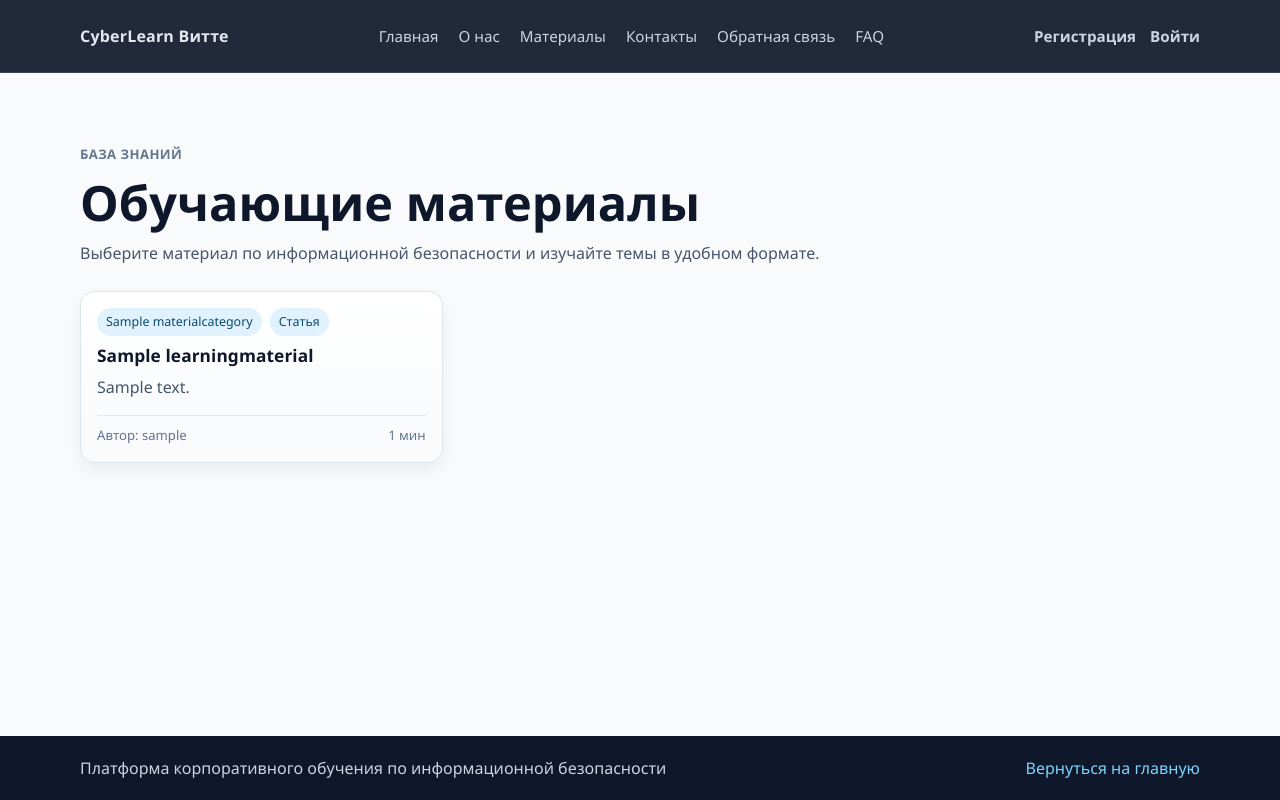
After one commit to corpedu1/corpedu, a Django app: page /materials/ in a window 1280 px wide. The commit adds this page. Run offline with Django 5.2, Linux system fonts and the light colour scheme; tables that the repository leaves empty hold one stand-in row (values such as "Sample post").

Commit message:
Created study materials general page

```diff
--- a/app/urls.py
+++ b/app/urls.py
@@ -24,6 +24,7 @@ urlpatterns = [
     path('contacts/', views.contacts, name='contacts'),
     path('feedback/', views.feedback, name='feedback'),
     path('faq/', views.faq, name='faq'),
+    path('materials/', views.materials, name='materials'),
     path('register/', views.register, name='register'),
     path('login/', views.login, name='login'),
     path('logout/', views.logout, name='logout'),
--- a/app/views.py
+++ b/app/views.py
@@ -10,6 +10,7 @@ from django.contrib.auth.forms import PasswordChangeForm
 from django.shortcuts import redirect, render
 
 from .forms import LoginForm, ProfileForm, RegisterForm
+from .models import LearningMaterial
 
 
 def landing(request):
@@ -45,6 +46,14 @@ def faq(request):
     Отображает страницу «FAQ».
     """
     return render(request, "faq.html")
+
+
+def materials(request):
+    """
+    Отображает страницу списка обучающих материалов.
+    """
+    items = LearningMaterial.objects.filter(is_published=True).select_related("category", "author")
+    return render(request, "materials.html", {"materials": items})
 
 
 def register(request):
--- a/static/css/landing.css
+++ b/static/css/landing.css
@@ -22,6 +22,13 @@ body {
     color: #0f172a;
     background: #f8fafc;
     line-height: 1.5;
+    min-height: 100vh;
+    display: flex;
+    flex-direction: column;
+}
+
+main {
+    flex: 1 0 auto;
 }
 
 h1,
@@ -897,6 +904,72 @@ a {
     margin-top: auto;
 }
 
+.materials-page .section h1 {
+    color: #0f172a;
+    margin-bottom: 10px;
+}
+
+.materials-grid {
+    margin-top: 24px;
+    display: grid;
+    grid-template-columns: repeat(3, minmax(0, 1fr));
+    gap: 16px;
+}
+
+.material-card {
+    border: 1px solid #dbe5ef;
+    border-radius: 14px;
+    background: linear-gradient(180deg, #ffffff 0%, #f8fafc 100%);
+    padding: 16px;
+    box-shadow: 0 8px 18px rgba(15, 23, 42, 0.06);
+}
+
+.material-card__meta {
+    display: flex;
+    gap: 8px;
+    margin-bottom: 10px;
+}
+
+.material-card__meta span {
+    font-size: 0.78rem;
+    color: #0c4a6e;
+    background: #e0f2fe;
+    border-radius: 999px;
+    padding: 5px 9px;
+}
+
+.material-card h3 {
+    font-size: 1.08rem;
+    margin-bottom: 8px;
+    color: #0f172a;
+}
+
+.material-card p {
+    color: #475569;
+    line-height: 1.62;
+    margin: 0;
+}
+
+.material-card__footer {
+    margin-top: 14px;
+    padding-top: 10px;
+    border-top: 1px solid #e2e8f0;
+    display: flex;
+    justify-content: space-between;
+    gap: 12px;
+    font-size: 0.82rem;
+    color: #64748b;
+}
+
+.materials-empty {
+    margin-top: 24px;
+    border: 1px dashed #bfdbfe;
+    border-radius: 14px;
+    background: #eff6ff;
+    padding: 22px 18px;
+    color: #1e3a8a;
+}
+
 .settings-page__container {
     display: grid;
     grid-template-columns: repeat(2, minmax(0, 1fr));
@@ -1277,6 +1350,10 @@ a {
         grid-template-columns: 1fr;
     }
 
+    .materials-grid {
+        grid-template-columns: 1fr;
+    }
+
     .about-page .about-intro__layout {
         grid-template-columns: 1fr;
     }
--- /dev/null
+++ b/templates/materials.html
@@ -0,0 +1,55 @@
+<!DOCTYPE html>
+<html lang="ru">
+<head>
+    <meta charset="UTF-8">
+    <meta name="viewport" content="width=device-width, initial-scale=1.0">
+    <title>Обучающие материалы | CyberLearn Витте</title>
+    {% load static %}
+    <link rel="stylesheet" href="{% static 'css/landing.css' %}">
+</head>
+<body class="materials-page">
+    {% include "partials/navbar.html" %}
+
+    <main>
+        <section class="section">
+            <div class="container">
+                <p class="section-kicker">База знаний</p>
+                <h1>Обучающие материалы</h1>
+                <p class="section-subtitle">
+                    Выберите материал по информационной безопасности и изучайте темы в удобном формате.
+                </p>
+
+                {% if materials %}
+                    <div class="materials-grid">
+                        {% for item in materials %}
+                            <article class="material-card">
+                                <div class="material-card__meta">
+                                    <span>{{ item.category.name }}</span>
+                                    <span>{{ item.get_material_format_display }}</span>
+                                </div>
+                                <h3>{{ item.title }}</h3>
+                                <p>{{ item.summary|default:"Описание материала будет добавлено позднее." }}</p>
+                                <div class="material-card__footer">
+                                    <span>Автор: {{ item.author.username }}</span>
+                                    <span>{{ item.estimated_minutes }} мин</span>
+                                </div>
+                            </article>
+                        {% endfor %}
+                    </div>
+                {% else %}
+                    <div class="materials-empty">
+                        <p>Пока нет опубликованных материалов.</p>
+                    </div>
+                {% endif %}
+            </div>
+        </section>
+    </main>
+
+    <footer class="footer">
+        <div class="container footer__content">
+            <p>Платформа корпоративного обучения по информационной безопасности</p>
+            <a href="/">Вернуться на главную</a>
+        </div>
+    </footer>
+</body>
+</html>
--- a/templates/partials/navbar.html
+++ b/templates/partials/navbar.html
@@ -5,6 +5,7 @@
         <nav class="topbar__nav">
             <a href="/">Главная</a>
             <a href="/about/">О нас</a>
+            <a href="/materials/">Материалы</a>
             <a href="/contacts/">Контакты</a>
             <a href="/feedback/">Обратная связь</a>
             <a href="/faq/">FAQ</a>
```
